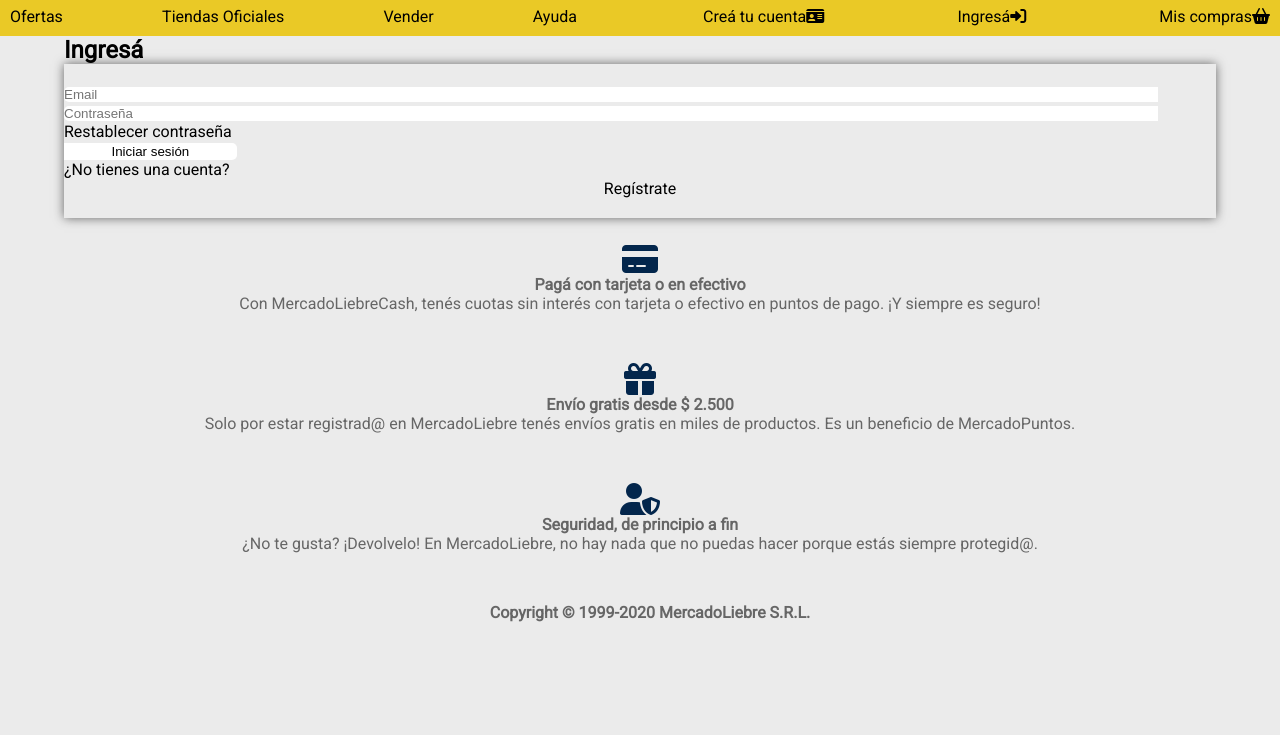
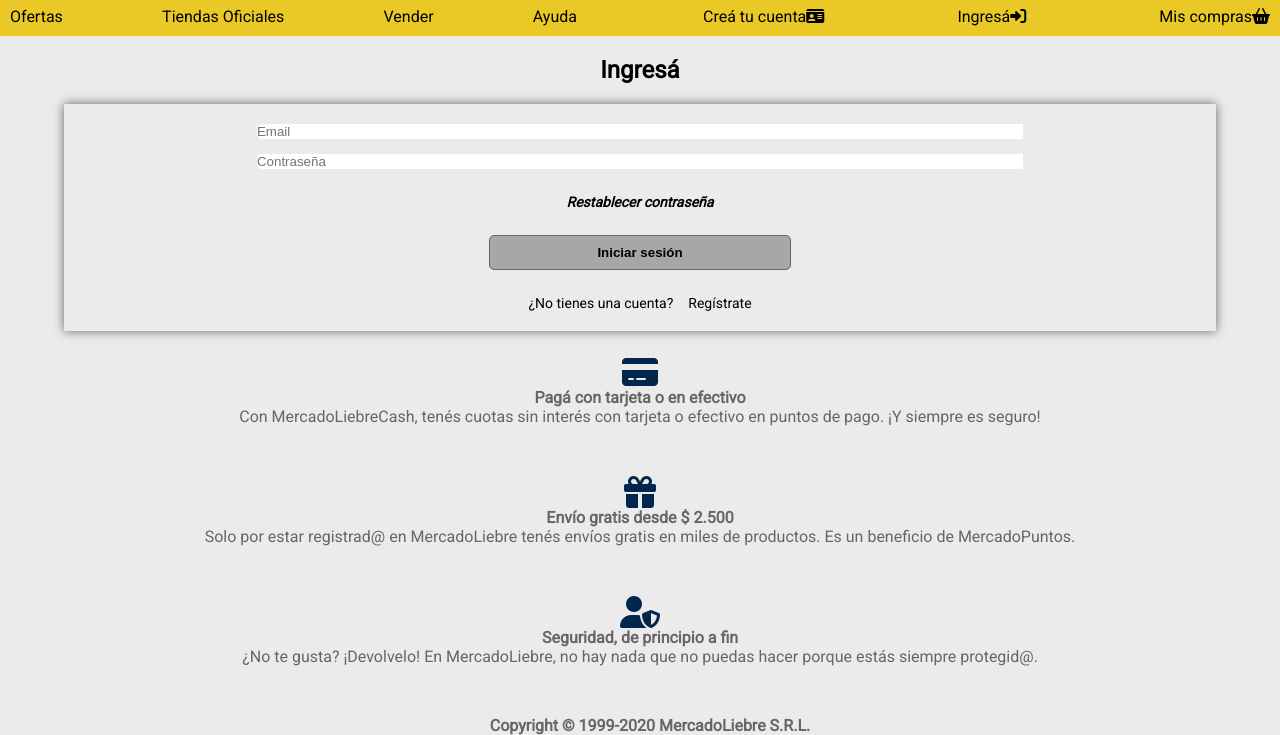
Before and after one commit to melPerez02/MercadoLiebre, a website: page views/login.html in a window 1280 px wide. Shown: the part 105-840 px from the top of the page. Before the commit the page ends 800 px from the top, so only its background shows below. Drawn offline with Linux system fonts and the light colour scheme.

Commit message:
ajustando estilos de login

```diff
--- a/public/css/colors.css
+++ b/public/css/colors.css
@@ -6,4 +6,5 @@
     --verde: #39b54a;
     --blanco: #fff;
     --negro: #000;
+    --grisMedio: #a8a6a6;
 }
--- a/public/css/style.css
+++ b/public/css/style.css
@@ -296,6 +296,81 @@
     justify-content: center;
 }
 
+.mainLogin {
+    width: 90vw;
+    margin: auto;
+}
+
+.acceso {
+    display: flex;
+    flex-direction: column;
+    align-items: center;
+}
+
+.email-container, .contraseñaLogin {
+    width: 70%;
+    display: flex;
+    justify-content: center;
+    margin-bottom: 15px;
+}
+
+.iniciarSesion {
+    text-align: center;
+    padding-top: 20px;
+    padding-bottom: 20px;
+}
+
+.recuperar {
+    width: 70%;
+    display: flex;
+    justify-content: center;
+    margin-bottom: 5px;
+    font-weight: bold;
+    font-style: italic;
+    font-size: 14px;
+    margin-top: 5px;
+}
+
+.boton-container {
+    display: flex;
+    flex-wrap: wrap;
+    justify-content: center;
+    width: 75%;
+    margin-top: 15px;
+    margin-bottom: 15px;
+}
+
+.buttonLogin {
+    height: 35px;
+    display: flex;
+    flex-wrap: wrap;
+    width: 70%;
+    justify-content: center;
+    margin-bottom: 10px;
+}
+
+.ingresarLogin {
+    width: 50%;
+    background-color: var(--grisMedio);
+    border-radius: 5px;
+    border: 1px solid var(--grisOscuro);
+    font-weight: bold;
+}
+
+.register-container {
+    display: flex;
+    width: 100%;
+    align-items: center;
+    justify-content: center;
+}
+
+.acceso {
+    font-size: 14px;
+}
+
+.acceder {
+    margin-right: 15px;
+}
 
 /*FIN MAIN*/
 
--- a/views/login.html
+++ b/views/login.html
@@ -55,7 +55,7 @@
             </div>
         </div>
     </header>
-    <main>
+    <main class="mainLogin">
         <h2 class="iniciarSesion">Ingresá</h2>
         <form class="acceso" action="/login" method="POST">
             <div class="email-container">
@@ -70,7 +70,7 @@
             <div class="boton-container">
                 <div class="buttonLogin"><button class="ingresarLogin" type="submit">Iniciar sesión</button></div>
             </div>
-            <div>
+            <div class="register-container">
                 <div class="acceder">
                     <p class="acceso">¿No tienes una cuenta?</p>
                 </div>
```
